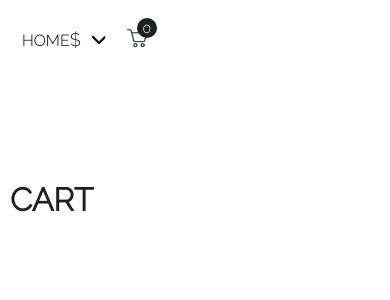
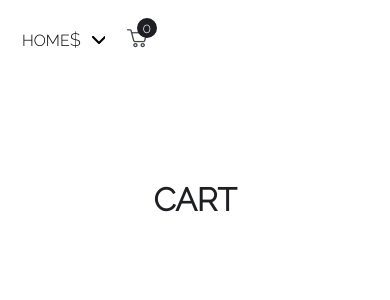
Before and after one commit to BlackGold888/scandiweb-react, a React (Create React App) app: page /view/bag in a window 390 px wide. Shown: the top 300 px of the page. Built offline with nearby package versions, Linux system fonts and the light colour scheme.

Commit message:
Style fix

```diff
--- a/src/components/Bag/Bag.css
+++ b/src/components/Bag/Bag.css
@@ -110,4 +110,15 @@
     .bag_container{
         margin: 10px;
     }
+
+    .bag_list_item{
+        display: flex;
+        flex-direction: column;
+        align-items: center;
+    }
+
+    .cart_title{
+        text-align: center;
+        width: 100%;
+    }
 }
```
